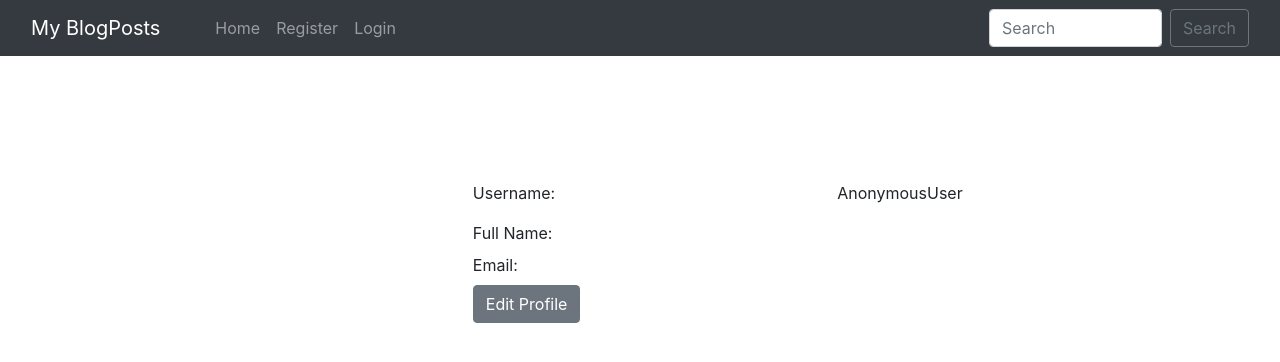
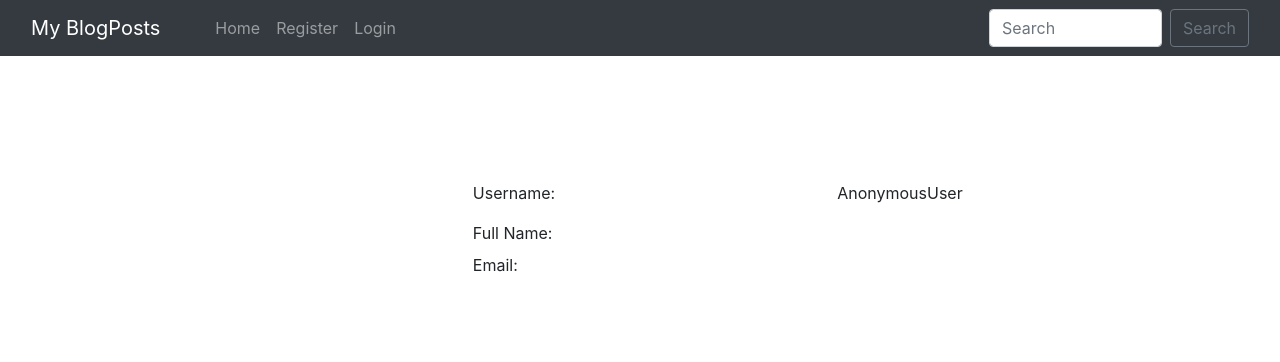
Before and after one commit to Pawan-ky/BlogPost, a Django app: page /profile/ in a window 1280 px wide. Shown: the top 362 px of the page. Run offline with Django 4.2, Linux system fonts and the light colour scheme; some libraries are stand-ins or nearby versions.

Commit message:
working comdm1

```diff
--- a/home/templates/base.html
+++ b/home/templates/base.html
@@ -17,7 +17,7 @@
   <body>
     <nav class="navbar navbar-expand-lg navbar-dark bg-dark sticky-top">
         <div class="container-fluid">
-          <a class="navbar-brand" href="#">My BlogPosts</a>
+          <a class="navbar-brand" href="/">My BlogPosts</a>
           <button class="navbar-toggler" type="button" data-bs-toggle="collapse" data-bs-target="#navbarSupportedContent" aria-controls="navbarSupportedContent" aria-expanded="false" aria-label="Toggle navigation">
             <span class="navbar-toggler-icon"></span>
           </button>
--- a/home/templates/profile.html
+++ b/home/templates/profile.html
@@ -116,7 +116,6 @@ background: #212529b8;
                         </div>
                         {% endif %}
                     </div>
-                    <a href="/edit_profile/" class="btn btn-secondary">Edit Profile</a>
                 </div>
             </div>
 </div>
--- a/home/urls.py
+++ b/home/urls.py
@@ -14,7 +14,6 @@ urlpatterns = [
 
 #     profile
     path("profile/", views.Profile, name="profile"),
-    path("edit_profile/", views.edit_profile, name="edit_profile"),
     path("user_profile/<int:myid>/", views.user_profile, name="user_profile"),
 
 #    user authentication
--- a/home/views.py
+++ b/home/views.py
@@ -67,21 +67,6 @@ def user_profile(request, myid):
 def Profile(request):
     return render(request, "profile.html")
 
-def edit_profile(request):
-    try:
-        profile = request.user.profile
-    except:
-        profile = Profile(user=request.user)
-    if request.method=="POST":
-        form = ProfileForm(data=request.POST, files=request.FILES, instance=profile)
-        if form.is_valid():
-            form.save()
-            alert = True
-            return render(request, "edit_profile.html", {'alert':alert})
-    else:
-        form=ProfileForm(instance=profile)
-    return render(request, "edit_profile.html", {'form':form})
-
 
 def Register(request):
     if request.method=="POST":
```
Also changed, not shown: home/templates/edit_profile.html (deleted, +0 -22 lines).
